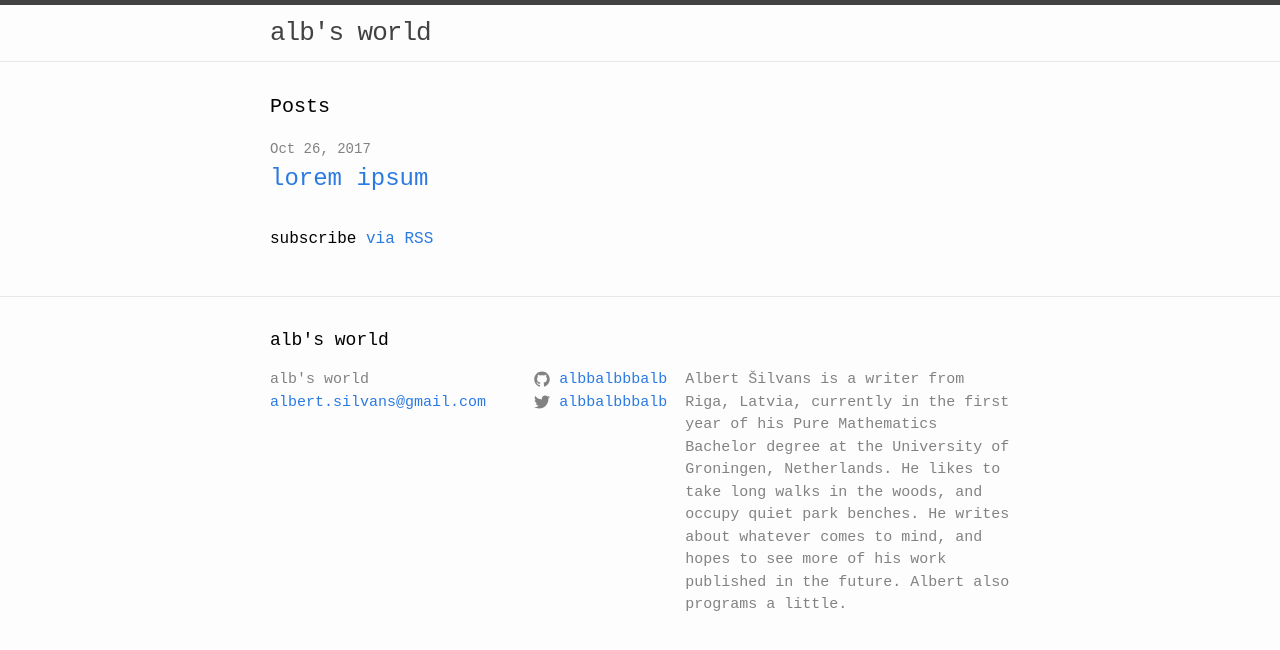
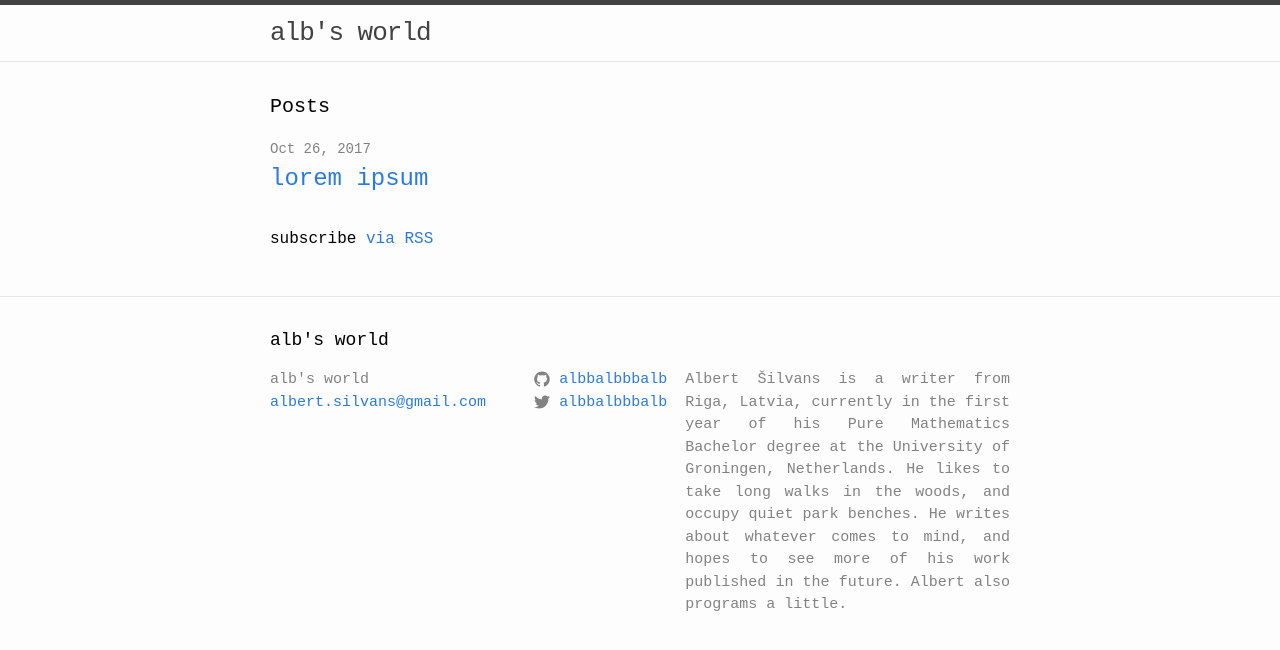
Before and after one commit to albbalbbbalb/test-website, a Jekyll site: the page built from index.html, in a window 1280 px wide. Shown: the top 650 px of the page. Built offline with Jekyll 4.4.1, drawn with Linux system fonts in a browser that asks for light colours.

Commit message:
Update _base.scss

```diff
--- a/_sass/_base.scss
+++ b/_sass/_base.scss
@@ -6,7 +6,7 @@ p, blockquote, pre, hr,
 dl, dd, ol, ul, figure {
     margin: 0;
     padding: 0;
-    align: justify;
+    text-align: justify;
 }
 
 
```
